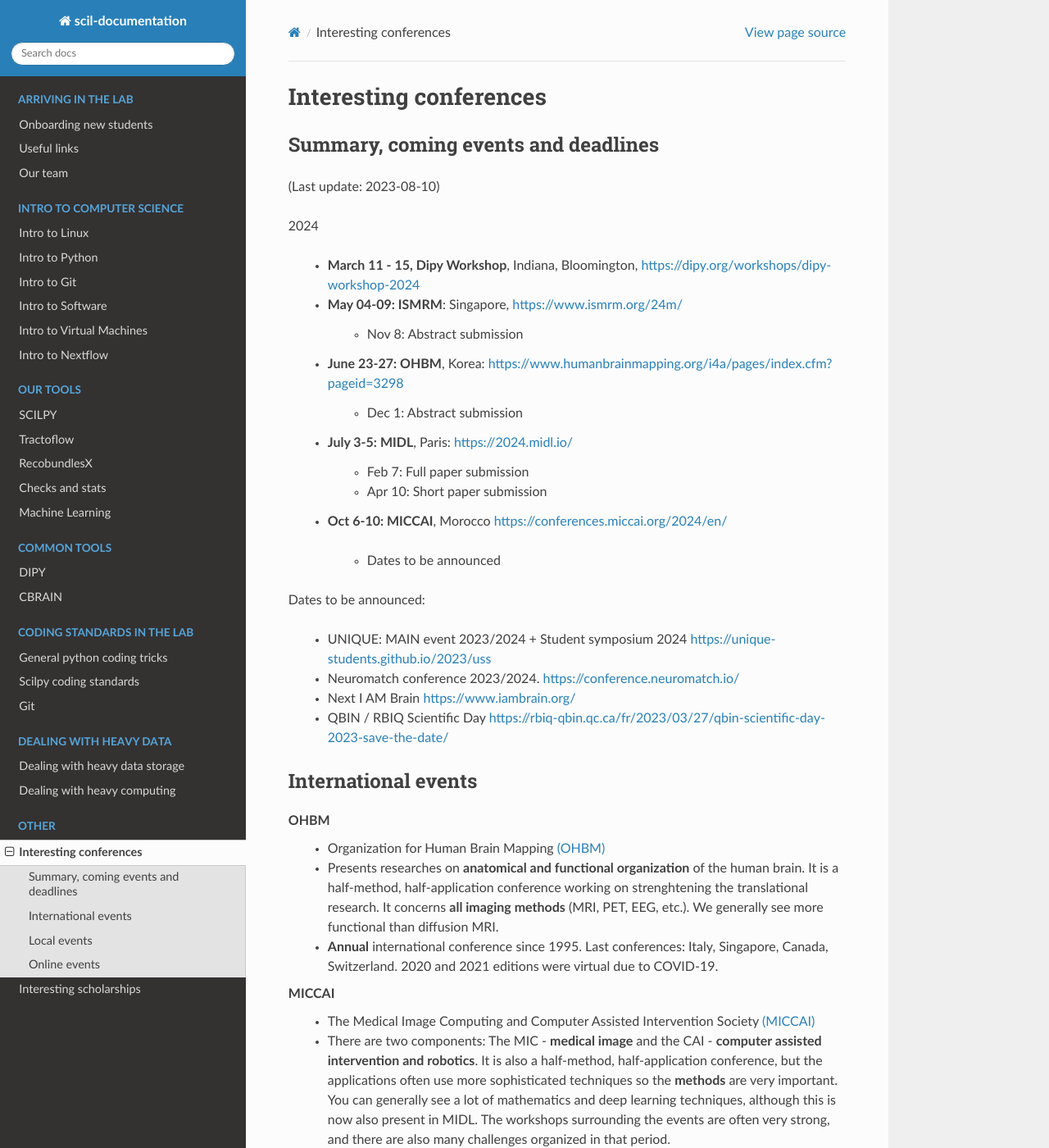
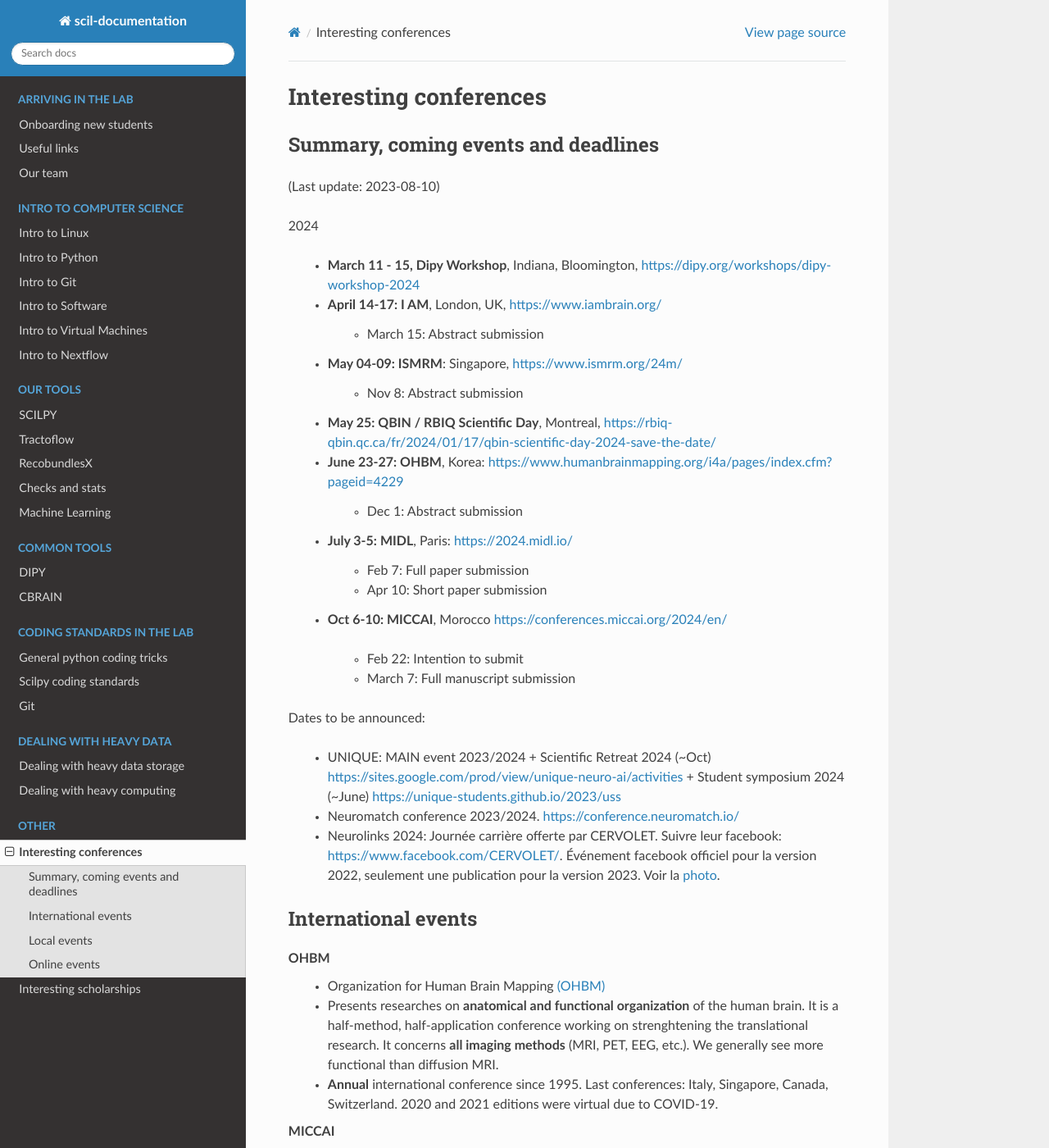
Before and after one commit to scilus/scil-documentation, a Sphinx documentation site: the page built from source/other/conferences.rst, in a window 1280 px wide and 1400 px high. Shown: the whole window at 82% size. Built offline with Sphinx 7.4.7 and the Read the Docs theme 2.0.0, drawn with Linux system fonts in a browser that asks for light colours.

Commit message:
Update conferences

```diff
--- a/source/other/conferences.rst
+++ b/source/other/conferences.rst
@@ -15,11 +15,17 @@ Summary, coming events and deadlines
 
     - **March 11 - 15, Dipy Workshop**, Indiana, Bloomington, https://dipy.org/workshops/dipy-workshop-2024
 
+    - **April 14-17: I AM**, London, UK, https://www.iambrain.org/
+
+        - March 15: Abstract submission
+
     - **May 04-09: ISMRM**: Singapore, https://www.ismrm.org/24m/
 
         - Nov 8: Abstract submission
 
-    - **June 23-27: OHBM**, Korea: https://www.humanbrainmapping.org/i4a/pages/index.cfm?pageid=3298
+    - **May 25: QBIN / RBIQ Scientific Day**, Montreal, https://rbiq-qbin.qc.ca/fr/2024/01/17/qbin-scientific-day-2024-save-the-date/
+
+    - **June 23-27: OHBM**, Korea: https://www.humanbrainmapping.org/i4a/pages/index.cfm?pageid=4229
 
         - Dec 1: Abstract submission
 
@@ -30,14 +36,14 @@ Summary, coming events and deadlines
 
     - | **Oct 6-10: MICCAI**, Morocco https://conferences.miccai.org/2024/en/
 
-        - Dates to be announced
+        - Feb 22: Intention to submit
+        - March 7: Full manuscript submission
 
 Dates to be announced:
 
-    - UNIQUE: MAIN event 2023/2024 + Student symposium 2024  https://unique-students.github.io/2023/uss
+    - UNIQUE: MAIN event 2023/2024 + Scientific Retreat 2024 (~Oct) https://sites.google.com/prod/view/unique-neuro-ai/activities + Student symposium 2024 (~June)  https://unique-students.github.io/2023/uss
     - Neuromatch conference 2023/2024. https://conference.neuromatch.io/
-    - Next I AM Brain https://www.iambrain.org/
-    - QBIN / RBIQ Scientific Day https://rbiq-qbin.qc.ca/fr/2023/03/27/qbin-scientific-day-2023-save-the-date/
+    - Neurolinks 2024: Journée carrière offerte par CERVOLET. Suivre leur facebook: https://www.facebook.com/CERVOLET/. Événement facebook officiel pour la version 2022, seulement une publication pour la version 2023. Voir la `photo <https://www.facebook.com/photo/?fbid=621390726873282&set=a.383350987343925>`_.
 
 
 International events
```
